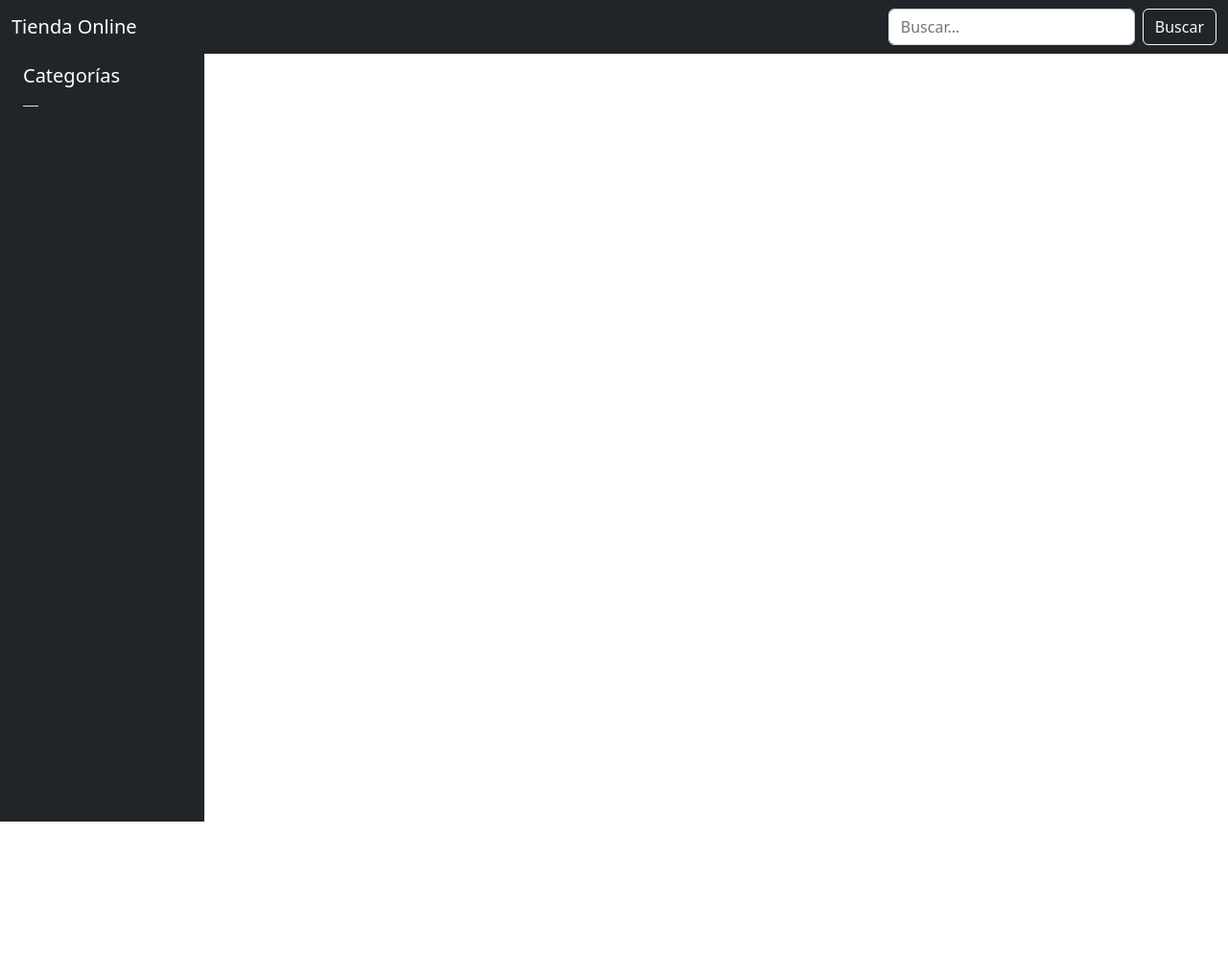
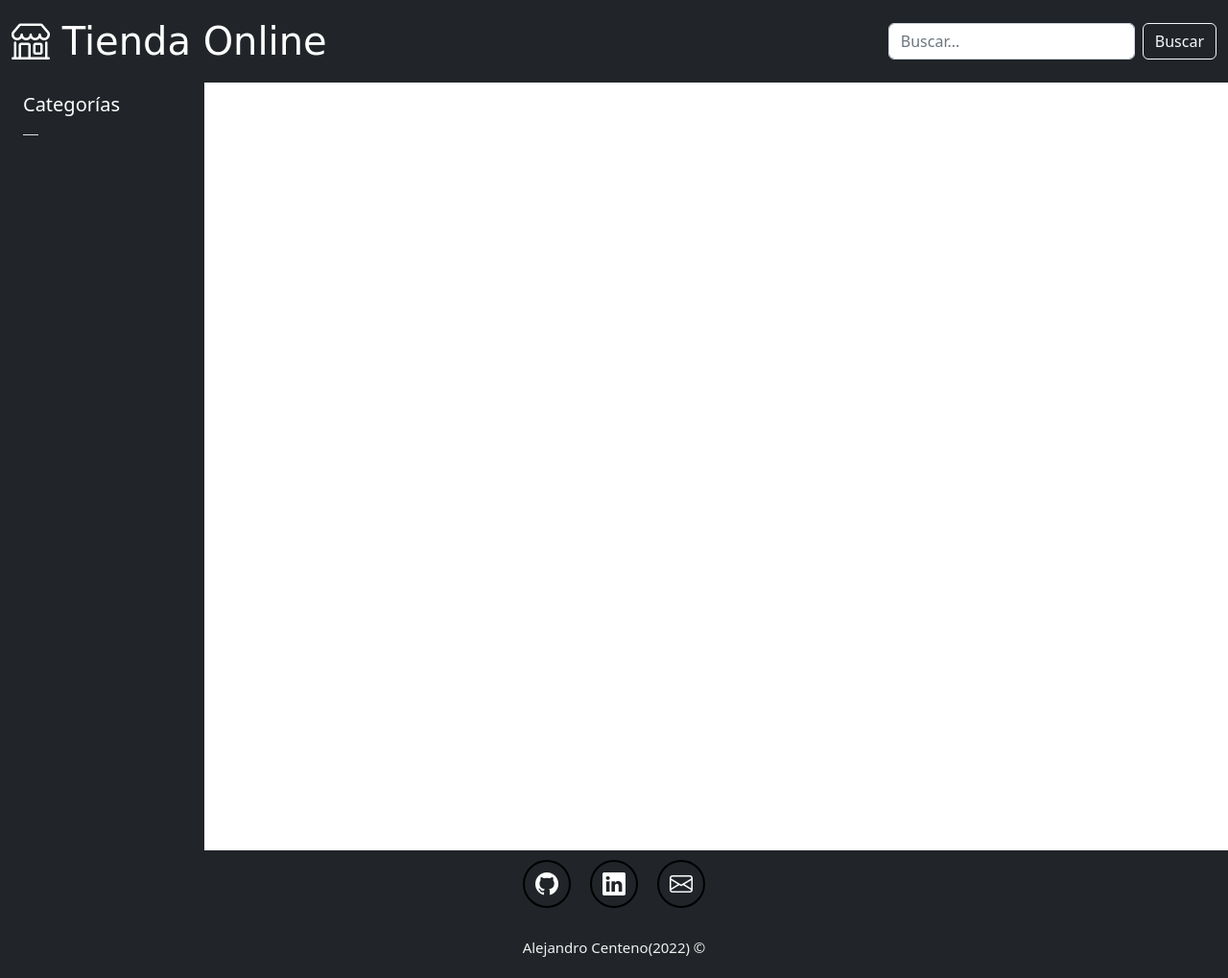
Before and after one commit to acentenom/tienda-online-frontend, a plain HTML site: page index.html in a window 1280 px wide. Shown: the whole page at 96% size. Before the commit the page ends 856 px from the top, so only its background shows below. Drawn offline with nearby package versions, Linux system fonts and the light colour scheme; no server answers; a web font is replaced by a local one.

Commit message:
Mejorado de la parte del cliente

```diff
--- a/index.html
+++ b/index.html
@@ -10,13 +10,17 @@
 		integrity="sha384-Zenh87qX5JnK2Jl0vWa8Ck2rdkQ2Bzep5IDxbcnCeuOxjzrPF/et3URy9Bv1WTRi" crossorigin="anonymous">
 	<link href="style.css" rel="stylesheet">
 	<link rel="icon" type="image/x-icon" href="imagenes/favicon.jpg">
+	<link rel="stylesheet" href="https://cdn.jsdelivr.net/npm/bootstrap-icons@1.10.2/font/bootstrap-icons.css">
+	<link rel="preconnect" href="https://fonts.googleapis.com">
+<link rel="preconnect" href="https://fonts.gstatic.com" crossorigin>
+<link href="https://fonts.googleapis.com/css2?family=Sedgwick+Ave+Display&display=swap" rel="stylesheet">
 </head>
 
 <body>
 
 	<nav class="navbar navbar-expand-lg bg-dark">
 		<div class="container-fluid">
-			<a class="navbar-brand text-white" onClick="consultProducts()" href="#">Tienda Online</a>
+			<a class="navbar-brand text-white" onClick="consultProducts()" href="#"> <i class="bi bi-shop"></i> Tienda Online</a>
 			<div>
 				<div class="seacrh">
 					<div class="boton d-flex" id="search">
@@ -35,7 +39,7 @@
 			<div class="col-auto col-md-3 col-xl-2 px-sm-2 px-0 bg-dark">
 				<div class="d-flex flex-column align-items-center align-items-sm-start px-3 pt-2 text-white min-vh-100">
 					<p href="/" class="d-flex align-items-center pb-3 mb-md-0 me-md-auto text-white text-decoration-none">
-						<span class="fs-5 d-none d-sm-inline">Categorías</span>
+						<span class="letra fs-5 d-none d-sm-inline">Categorías</span>
 					</p>
 					<ul
 						class="nav-tabs navbar-nav nav nav-pills flex-column mb-sm-auto mb-0 align-items-center align-items-sm-start">
@@ -49,6 +53,20 @@
 		</div>
 	</div>
 
+	<footer class="d-flex flex-column align-items-center justify-content-center bg-dark">
+		<div class="iconos-redes-sociales d-flex flex-wrap align-items-center justify-content-center">
+		  <a href="iconos-redes-sociales  https://github.com/acentenom" target="_blank" rel="noopener noreferrer">
+			<i class="bi bi-github"></i>
+		  </a>
+		  <a href="https://www.linkedin.com/in/alejandro-centeno-meza-57339524b/?original_referer=" target="_blank" rel="noopener noreferrer">
+			<i class="bi bi-linkedin"></i>
+		  </a>
+		  <a href="mailto:acentenom58@gmail.com" target="_blank" rel="noopener noreferrer">
+			<i class="bi bi-envelope"></i>
+		  </a>
+		</div>
+		<div class="derechos-de-autor row-cols-2">Alejandro Centeno(2022) &#169;</span>
+	  </footer>
 
 	<script src="js/products.js"></script>
 	<script src="js/categories.js"></script>
--- a/style.css
+++ b/style.css
@@ -21,6 +21,10 @@
   }
 
   /* Navbar */
+  .navbar-brand {
+    font-family: 'Sedgwick Ave Display', cursive;
+    font-size: 40px;
+  }
 
 .navbar-nav{
  padding-left: 1rem;
@@ -37,6 +41,41 @@
 }
 
 
+/* Footer */
+
+.iconos-redes-sociales a {
+  width: 50px;
+  height: 50px;
+  display: flex;
+  align-items: center;
+  justify-content: center;
+  margin: 10px;
+  border: 2px solid #000000;
+  border-radius: 50%;
+  transition: all 0.2s ease-in;
+}
+
+.iconos-redes-sociales i {
+  color: #ffffff;
+  font-size: 1.5rem;
+  transition: all 0.2s ease-in;
+}
+
+.iconos-redes-sociales a:hover {
+  background-color: #ffffff;
+  border: 2px solid rgb(0, 0, 0);
+}
+
+.iconos-redes-sociales a:hover i {
+  color: rgb(0, 0, 0);
+}
+
+.derechos-de-autor {
+  font-size: 15px;
+  color: #f0f0f0;
+  padding: 20px;
+}
+
 
 /* Adaptable (Responsive) */
 
```
